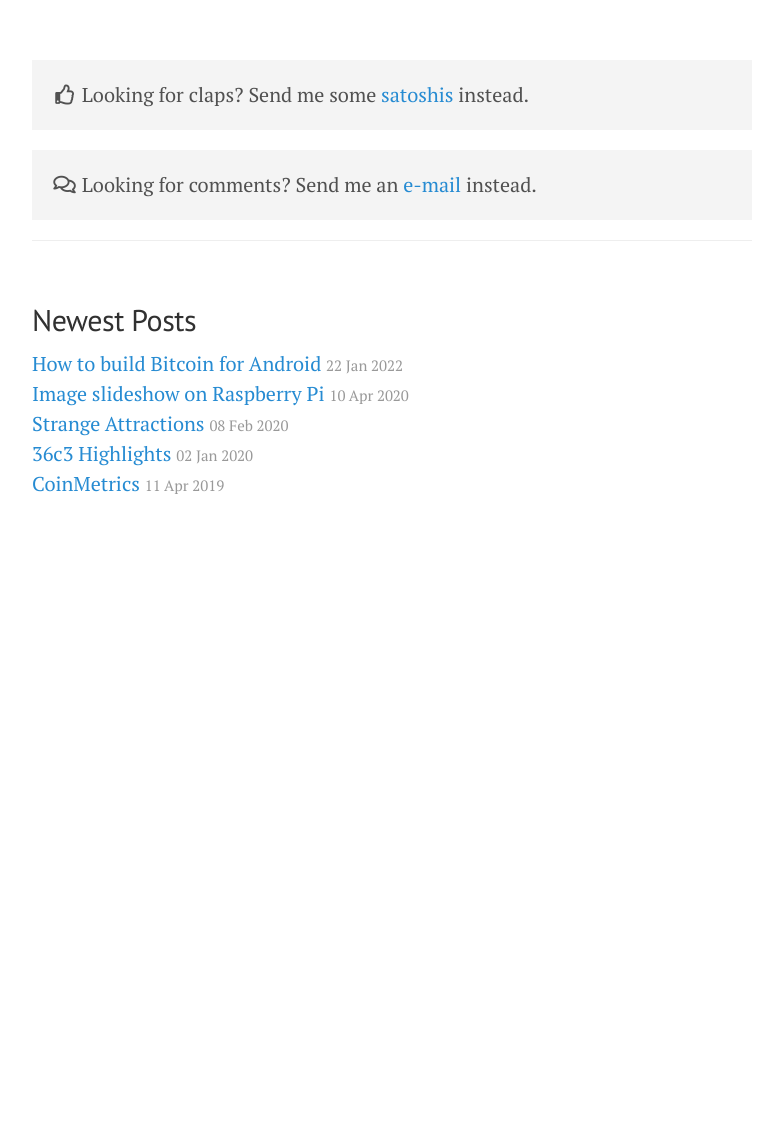
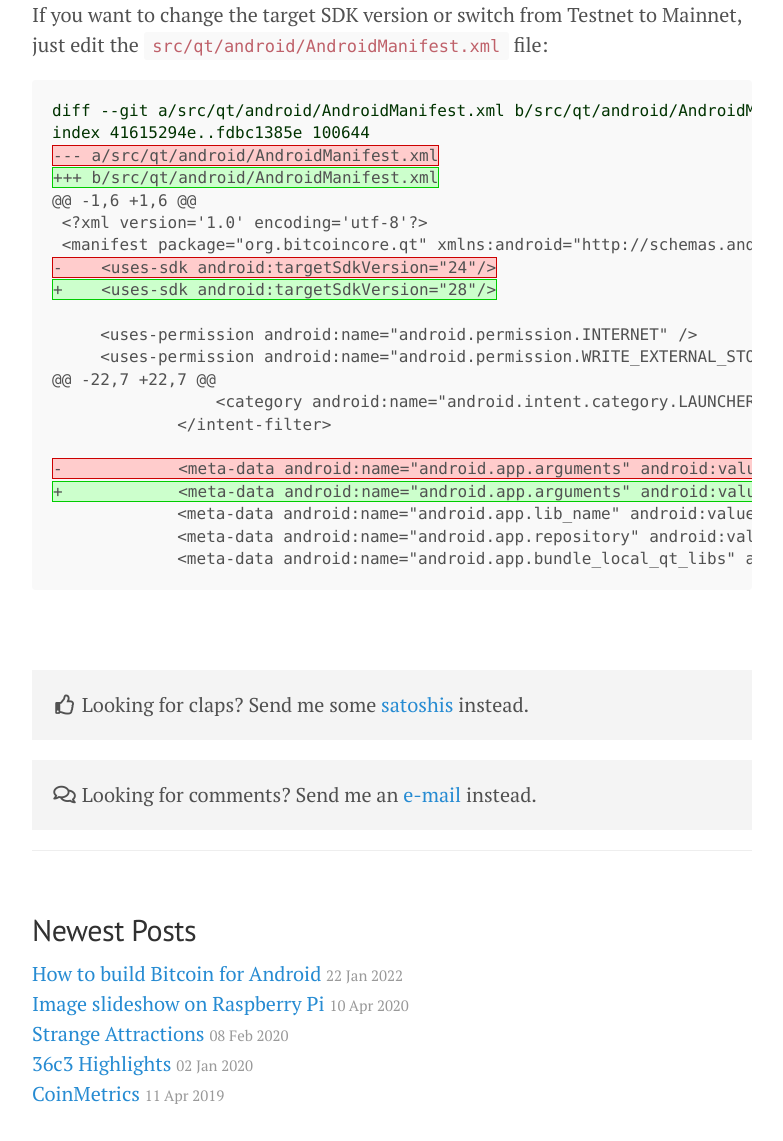
Before and after one commit to prusnak/rusnak.io, a Jekyll site: the page built from _posts/2022-01-22-how-to-build-bitcoin-for-android.md, in a window 1280 px wide and 1400 px high, scrolled down 1844 px. Shown: the part 259-1400 px from the top of the window, without its empty margins (248-1031 px from the left). Built offline with Jekyll 4.4.1, drawn with Linux system fonts in a browser that asks for light colours; nearby versions of some CDN libraries; before the commit the page ends 2662 px from its top, so only the background shows below that.

Commit message:
update post

````diff
--- a/_posts/2022-01-22-how-to-build-bitcoin-for-android.md
+++ b/_posts/2022-01-22-how-to-build-bitcoin-for-android.md
@@ -73,3 +73,30 @@ And here it is!
 Bitcoin Core with Qt GUI synchronizing on my [CalyxOS](https://calyxos.org) Android phone:
 
 ![bitcoin-qt-android](/assets/bitcoin-qt-android.png)
+
+If you want to change the target SDK version or switch from Testnet to Mainnet,
+just edit the `src/qt/android/AndroidManifest.xml` file:
+
+``` patch
+diff --git a/src/qt/android/AndroidManifest.xml b/src/qt/android/AndroidManifest.xml
+index 41615294e..fdbc1385e 100644
+--- a/src/qt/android/AndroidManifest.xml
++++ b/src/qt/android/AndroidManifest.xml
+@@ -1,6 +1,6 @@
+ <?xml version='1.0' encoding='utf-8'?>
+ <manifest package="org.bitcoincore.qt" xmlns:android="http://schemas.android.com/apk/res/android" android:versionName="1.0" android:versionCode="1" android:installLocation="auto">
+-    <uses-sdk android:targetSdkVersion="24"/>
++    <uses-sdk android:targetSdkVersion="28"/>
+
+     <uses-permission android:name="android.permission.INTERNET" />
+     <uses-permission android:name="android.permission.WRITE_EXTERNAL_STORAGE" />
+@@ -22,7 +22,7 @@
+                 <category android:name="android.intent.category.LAUNCHER"/>
+             </intent-filter>
+
+-            <meta-data android:name="android.app.arguments" android:value="-testnet"/>
++            <meta-data android:name="android.app.arguments" android:value=""/>
+             <meta-data android:name="android.app.lib_name" android:value="bitcoin-qt"/>
+             <meta-data android:name="android.app.repository" android:value="default"/>
+             <meta-data android:name="android.app.bundle_local_qt_libs" android:value="1"/>
+```
````
